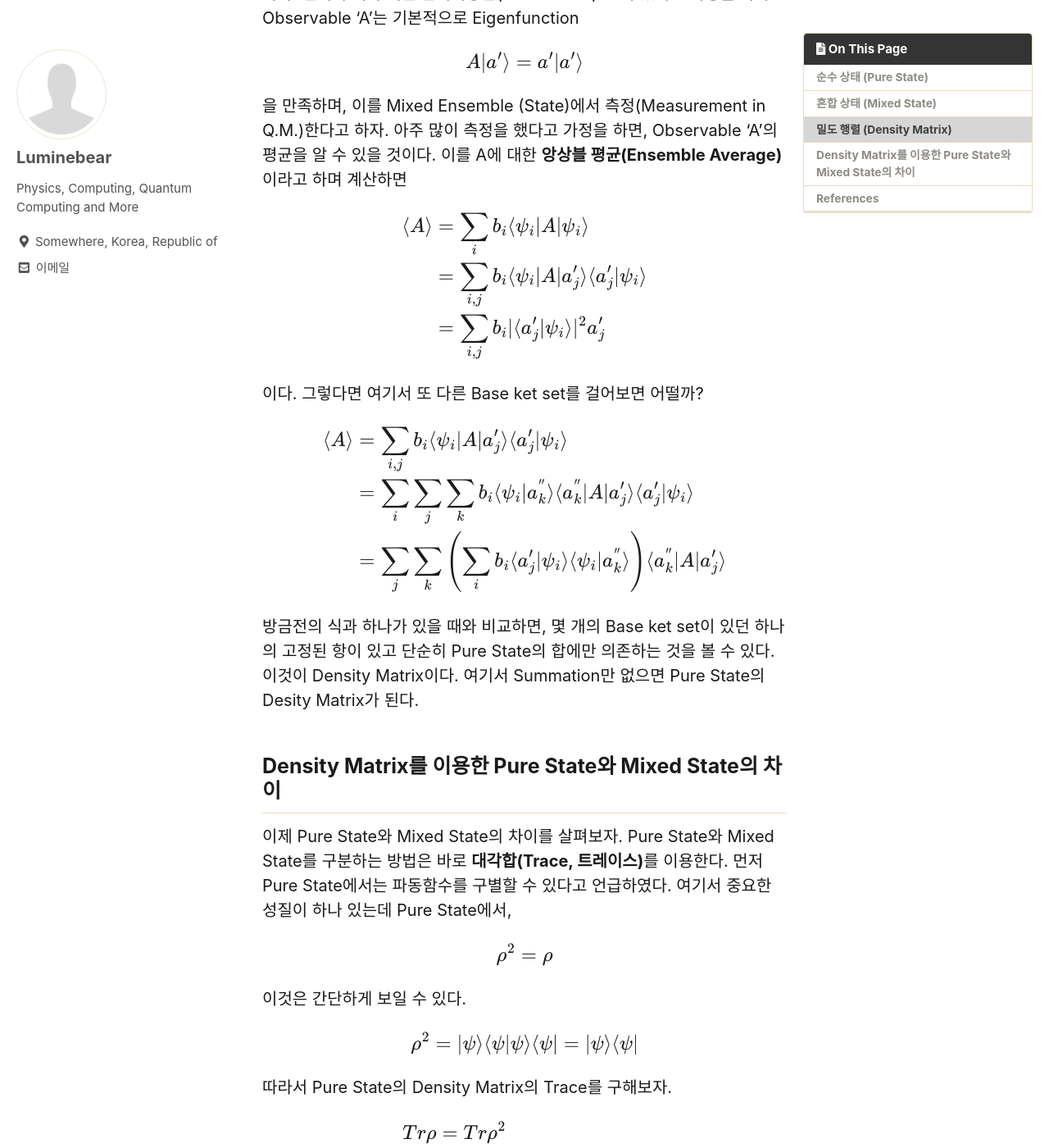
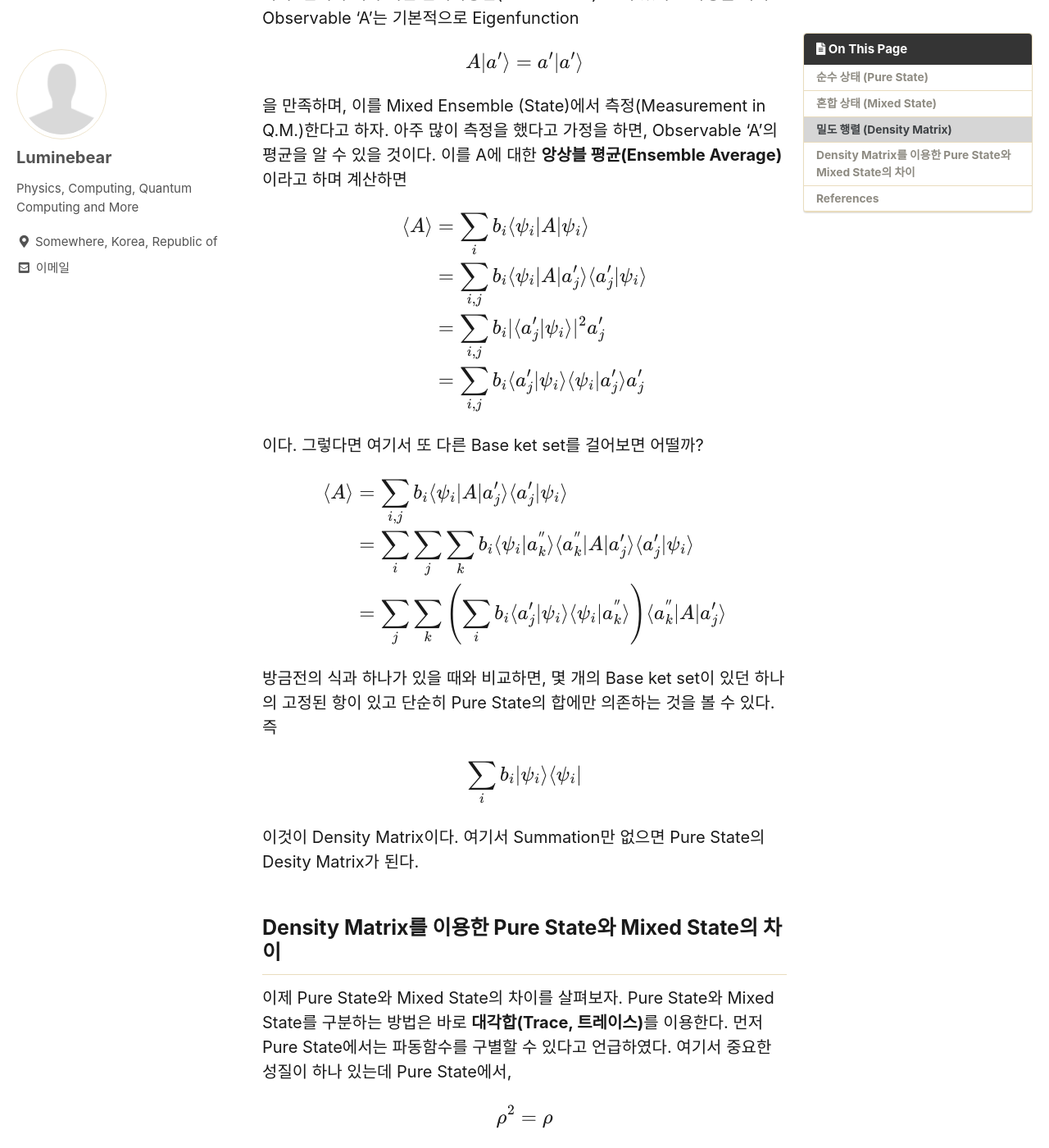
Before and after one commit to Luminebear/Luminebear.github.io, a Jekyll site: the page built from _posts/2021-01-05-PureandMixed.md, in a window 1280 px wide and 1400 px high, scrolled down 1955 px. Shown: the whole window at 82% size. Built offline with Jekyll 4.4.1, drawn with Linux system fonts in a browser that asks for light colours; cached includes are drawn as plain includes; some web fonts are replaced; comment, search, counter and statistics services are not loaded; some of the changed text lies outside the part shown.

Commit message:
Edit Post

```diff
--- a/_posts/2021-01-05-PureandMixed.md
+++ b/_posts/2021-01-05-PureandMixed.md
@@ -81,7 +81,8 @@ $$
 \begin{aligned}
 \langle A \rangle &= \sum_i b_i\langle \psi_i \vert A \vert \psi_i \rangle \\
 &= \sum_{i,j} b_i \langle\psi_i\vert  A \vert a'_j\rangle\langle a'_j \vert\psi_i\rangle \\
-&= \sum_{i,j} b_i \vert \langle a'_j \vert \psi_i \rangle \vert^2 a'_j
+&= \sum_{i,j} b_i \vert \langle a'_j \vert \psi_i \rangle \vert^2 a'_j \\
+&= \sum_{i,j} b_i \langle a'_j \vert \psi_i \rangle \langle \psi_i \vert a'_j \rangle a'_j
 \end{aligned}
 $$
 
@@ -95,8 +96,13 @@ $$
 \end{aligned}
 $$
 
-방금전의 식과 하나가 있을 때와 비교하면, 몇 개의 Base ket set이 있던 하나의 고정된 항이 있고 단순히 Pure State의 합에만 의존하는 것을 볼 수 있다. 이것이 Density Matrix이다.
-여기서 Summation만 없으면 Pure State의 Desity Matrix가 된다.
+방금전의 식과 하나가 있을 때와 비교하면, 몇 개의 Base ket set이 있던 하나의 고정된 항이 있고 단순히 Pure State의 합에만 의존하는 것을 볼 수 있다. 즉
+
+$$
+\sum_{i} b_i \vert \psi_i \rangle \langle \psi_i \vert
+$$
+
+이것이 Density Matrix이다. 여기서 Summation만 없으면 Pure State의 Desity Matrix가 된다.
 
 ## Density Matrix를 이용한 Pure State와 Mixed State의 차이
 
```
Also changed, not shown: other parts of _posts/2021-01-05-PureandMixed.md (+3 -2 lines), _posts/2021-01-15-Information-Theory.md (+8 -5 lines).
